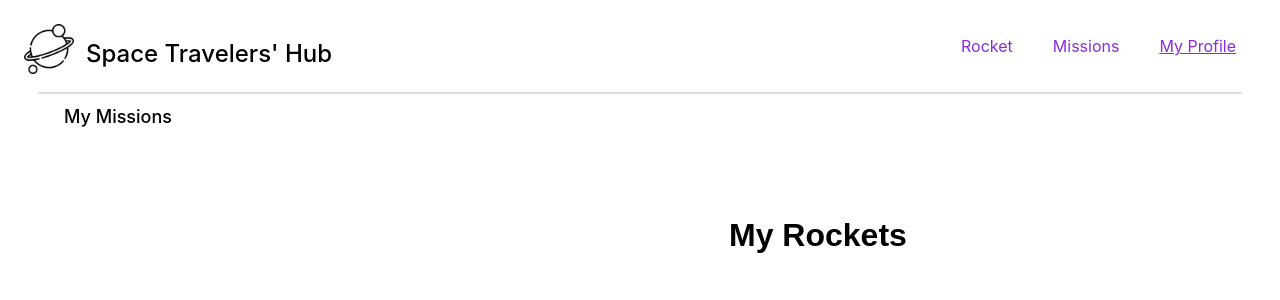
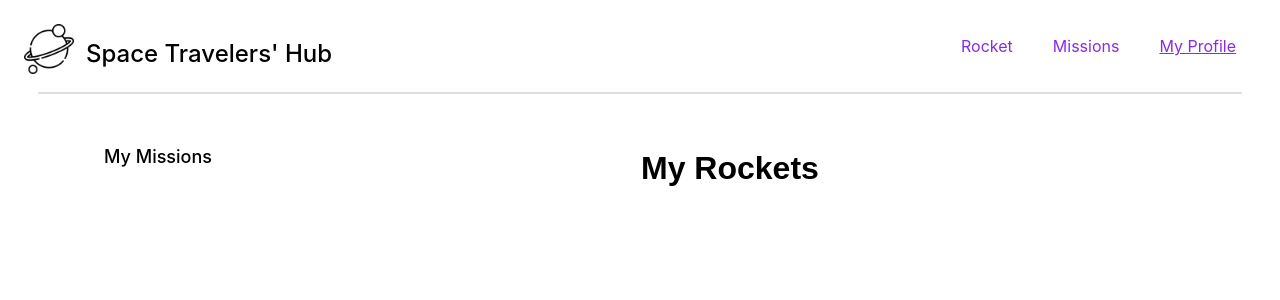
Before and after one commit to zunairkhan811/react-space-project, a React (Create React App) app: page /myprofile in a window 1280 px wide. Shown: the top 300 px of the page. Built offline with nearby package versions, Linux system fonts and the light colour scheme.

Commit message:
fix styling of myprofile

```diff
--- a/src/components/MyProfile.jsx
+++ b/src/components/MyProfile.jsx
@@ -7,6 +7,7 @@ const MyProfile = () => {
   ));
   return (
     <>
+      <div className="profile-container">
         <div className="my-profile">
           <div className="my-missions">
             <h2 className="missions-title">My Missions</h2>
@@ -21,7 +22,7 @@ const MyProfile = () => {
             </table>
           </div>
         </div>
-      <div className="profile-container">
+        <div className="rocket-container">
           <h1>My Rockets</h1>
           <ul className="rockets-lists">
             {data.rockets
@@ -33,6 +34,8 @@ const MyProfile = () => {
               ))}
           </ul>
         </div>
+      </div>
+
     </>
 
   );
--- a/src/index.css
+++ b/src/index.css
@@ -248,32 +248,38 @@ button.active-member {
 }
 
 .profile-container {
+  display: flex;
+  justify-content: center;
+  align-items: center;
+  padding: 40px;
+}
+
+.rocket-container {
   display: grid;
   grid-template-columns: 1fr;
   grid-template-rows: 1fr auto;
-  width: 40%;
-  float: right;
-  margin: 40px;
+  width: 50%;
 }
 
-.profile-container h1 {
+.rocket-container h1 {
   font-family: sans-serif;
   padding: 10px 0;
   margin: 4px 1px;
 }
 
-.profile-container ul {
+.rocket-container ul {
   list-style: none;
 }
 
-.profile-container ul li {
+.rocket-container ul li {
   padding: 16px 10px;
   margin: 0 2px;
-  border: 1px solid rgb(98, 93, 98);
+  border: 1px solid rgb(240, 240, 240);
 }
 
 .my-profile {
   padding: 12px 36px;
+  width: 50%;
   display: flex;
 }
 
```
Lines whose indentation alone changed are shown as unchanged.
